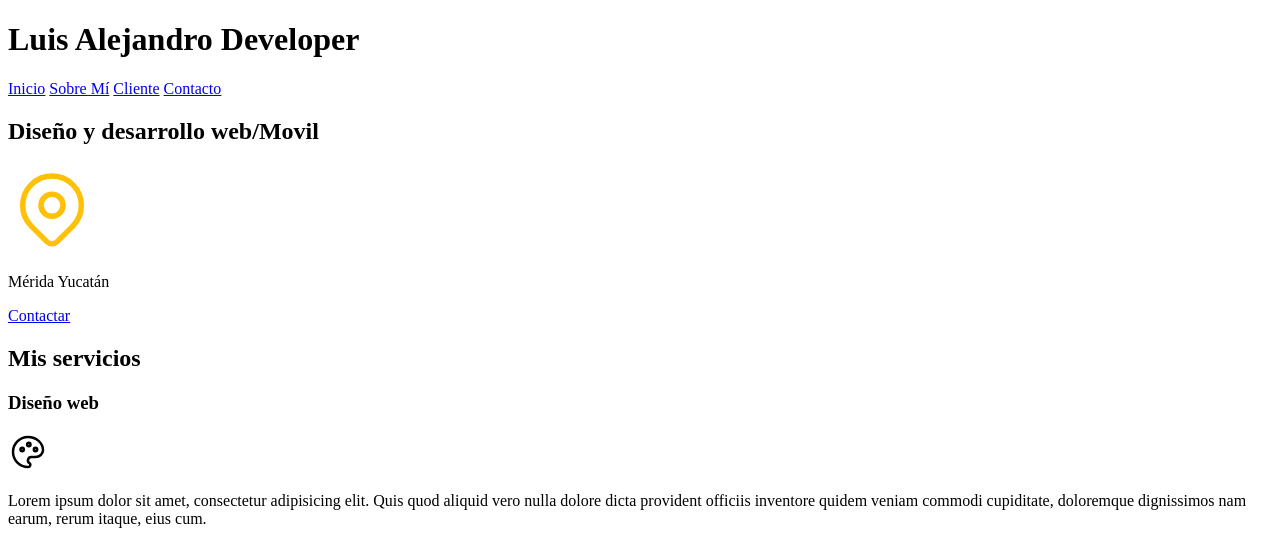
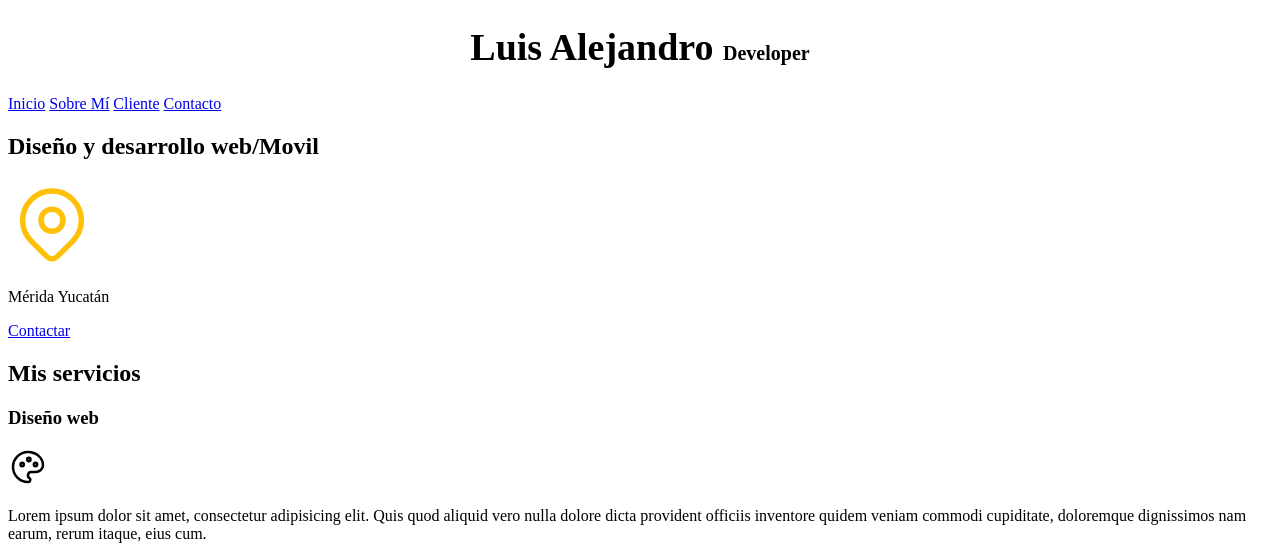
Before and after one commit to AlejandroLn/Web, a plain HTML site: page Developer Page/index.html in a window 1280 px wide. Shown: the top 549 px of the page. Drawn offline with Linux system fonts and the light colour scheme.

Commit message:
Se añadeo el inicio de los estilos

```diff
--- /dev/null
+++ b/Developer Page/css/styles.css
@@ -0,0 +1,16 @@
+html{
+  font-size: 62.5%;
+}
+body {
+  font-size: 16px;
+}
+.titulo{
+  text-align: center;
+  font-size: 3.8rem;
+
+
+}
+.titulo span{
+  font-size: 2rem;
+
+}
--- a/Developer Page/index.html
+++ b/Developer Page/index.html
@@ -3,11 +3,14 @@
 <head>
   <meta charset="UTF-8">
   <meta name="viewport" content="width=device-width, initial-scale=1.0">
+  <link rel="stylesheet" href="css/styles.css">
+  <link rel="preload" href="css/styles.css">
+
   <title>Document</title>
 </head>
 <body>
   <header>
-    <h1>Luis Alejandro Developer</h1>
+    <h1 class="titulo">Luis Alejandro <span>Developer</span></h1>
 </header>
 <nav>
   <a href="#">Inicio</a>
```
Also changed, not shown: Developer Page/style.css (deleted).
